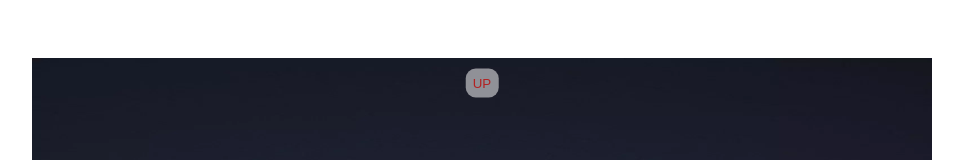
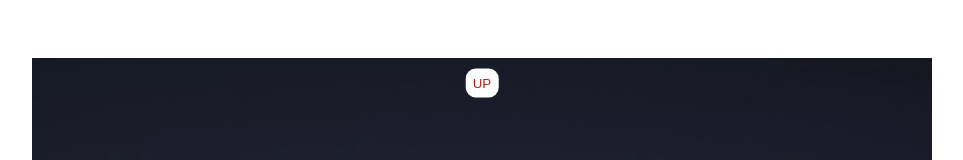
Before and after one commit to saesp/js-array-carousel, a plain HTML site: page index.html in a window 1280 px wide. In both pictures the pointer is over the button "UP". Shown: the top 160 px of the page, without its empty margins (158-1121 px from the left). Drawn offline with Linux system fonts and the light colour scheme.

Commit message:
added button:hover

```diff
--- a/style.css
+++ b/style.css
@@ -30,7 +30,7 @@
     display: inline-block;
 }
 
-button {
+button{
     position: absolute;
     transform: translate(-50%, -50%);
     background-color: rgba(255, 255, 255, 0.518);
@@ -40,3 +40,7 @@ button {
     border-radius: 10px;
     cursor: pointer;
 }
+
+button:hover{
+    background-color: white;
+}
```
